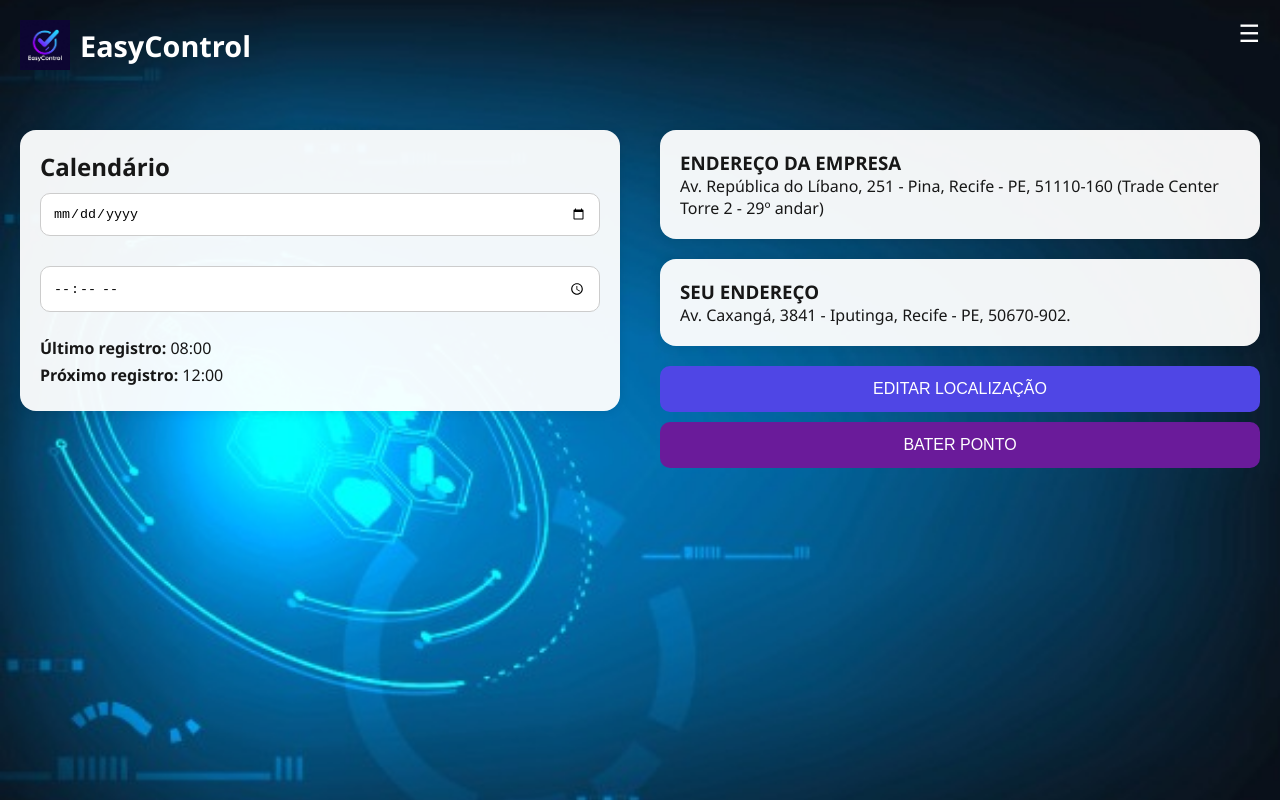
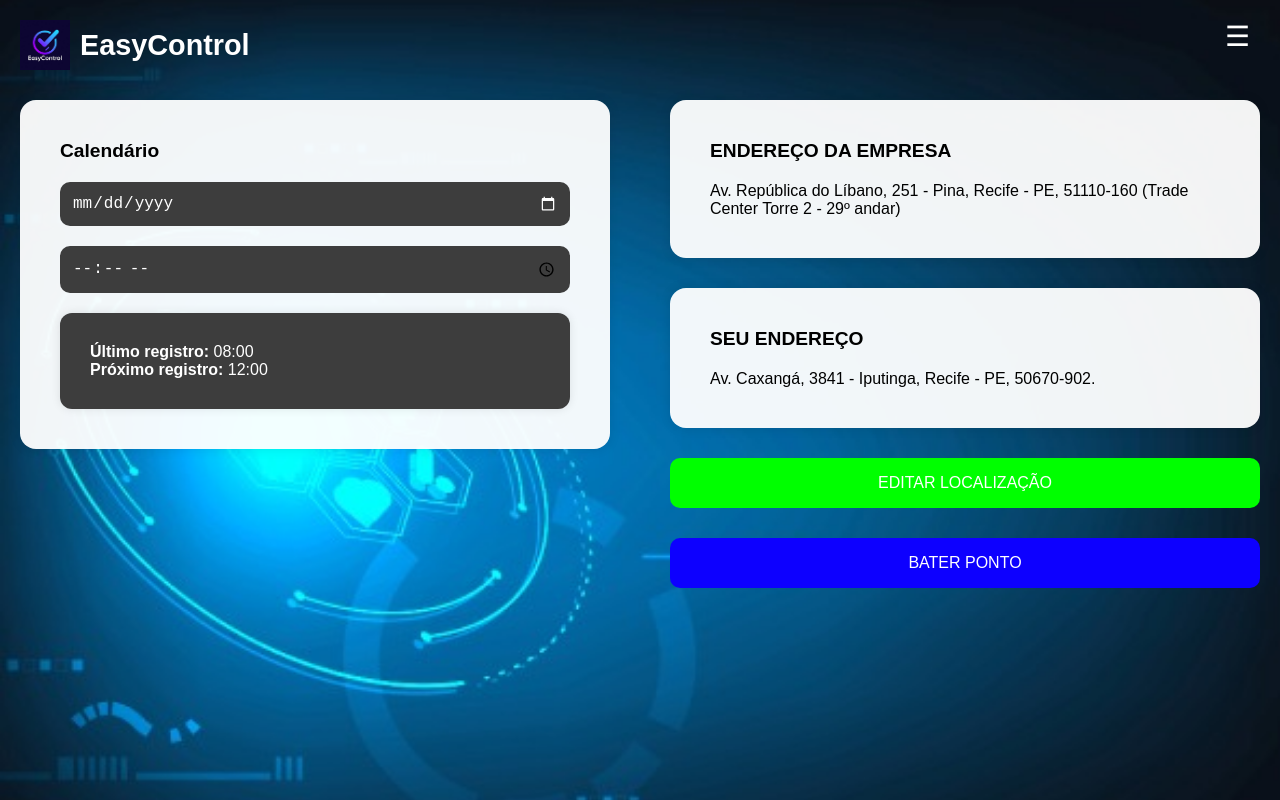
Before and after one commit to pedro06ph-hub/EasyControl-, a Next.js app: page /Menu in a window 1280 px wide. Built offline with nearby package versions, Linux system fonts and the light colour scheme.

Commit message:
Alterações

```diff
--- a/styles/Menu.module.css
+++ b/styles/Menu.module.css
@@ -1,18 +1,22 @@
 .page {
   width: 100%;
-  min-height: 100vh;
+  height: 100vh;
   background: url("/TelaFundoEasyControl.jpg") no-repeat center center;
   background-size: cover;
-  font-family: 'Segoe UI', sans-serif;
   padding: 20px;
   box-sizing: border-box;
+  display: flex;
+  flex-direction: column;
+  align-items: center;
+  position: relative;
 }
 
 .logoHeader {
   display: flex;
   align-items: center;
   gap: 10px;
-  margin-bottom: 20px;
+  margin-bottom: 30px;
+  align-self: flex-start;
 }
 
 .logoText {
@@ -24,28 +28,33 @@
 .userMenuButton {
   position: absolute;
   top: 20px;
-  right: 20px;
+  right: 30px;
+  z-index: 10;
 }
 
 .menuToggle {
-  font-size: 1.5rem;
-  background: none;
+  background: transparent;
   border: none;
+  font-size: 28px;
   color: white;
   cursor: pointer;
 }
 
 .dropdownMenu {
-  background-color: white;
-  border-radius: 10px;
+  position: absolute;
+  top: 50px;
+  right: 30px;
+  background-color: rgba(255, 255, 255, 0.95);
   padding: 20px;
-  box-shadow: 0 0 12px rgba(0,0,0,0.2);
-  margin-top: 10px;
+  border-radius: 12px;
+  box-shadow: 0 0 10px rgba(0,0,0,0.2);
+  width: 220px;
 }
 
 .userName {
   font-weight: bold;
   margin-bottom: 10px;
+  color: #333;
 }
 
 .dropdownMenu ul {
@@ -55,81 +64,103 @@
 }
 
 .dropdownMenu li {
-  padding: 10px 0;
+  padding: 8px 0;
+  border-bottom: 1px solid #ddd;
+  color: #222;
   cursor: pointer;
-  border-bottom: 1px solid #eee;
-  font-size: 0.95rem;
 }
 
-.dropdownMenu li:hover {
-  color: #4f46e5;
+.dropdownMenu li:last-child {
+  border-bottom: none;
 }
 
 .container {
   display: flex;
-  gap: 40px;
-  margin-top: 60px;
-  flex-wrap: wrap;
+  gap: 60px;
+  justify-content: center;
+  align-items: flex-start;
+  width: 100%;
+  max-width: 1400px;
 }
 
-.leftPanel,
-.rightPanel {
+.leftPanel, .rightPanel {
   flex: 1;
-  min-width: 300px;
+  display: flex;
+  flex-direction: column;
+  gap: 30px;
 }
 
-.calendarBox {
-  background-color: rgba(255,255,255,0.95);
-  padding: 20px;
+.calendarBox, .addressBox {
+  background-color: rgba(255, 255, 255, 0.95);
+  padding: 40px;
   border-radius: 16px;
+  color: #000000;
   box-shadow: 0 0 12px rgba(0,0,0,0.1);
 }
 
-.datePicker,
+.recordBox {
+  background-color: #3d3d3d;
+  padding: 30px;
+  border-radius: 12px;
+  color: white;
+  box-shadow: 0 0 10px rgba(0,0,0,0.1);
+}
+
+.calendarBox h2,
+.addressBox h3 {
+  margin-bottom: 20px;
+  font-weight: bold;
+  color: #000000;
+  font-size: 1.2rem;
+}
+
+.datePicker {
+  width: 100%;
+  padding: 12px;
+  font-size: 1rem;
+  margin-bottom: 20px;
+  border: none;
+  border-radius: 10px;
+  background-color: #3d3d3d;
+  color: white;
+}
+
+.datePicker::-webkit-calendar-picker-indicator {
+  filter: invert(1);
+}
+
 .timePicker {
   width: 100%;
   padding: 12px;
-  margin-top: 10px;
+  font-size: 1rem;
   margin-bottom: 20px;
+  border: none;
   border-radius: 10px;
-  border: 1px solid #ccc;
+  background-color: #3d3d3d;
+  color: white;
 }
 
-.recordBox p {
-  margin: 5px 0;
-}
-
-.addressBox {
-  background-color: rgba(255,255,255,0.95);
-  padding: 20px;
-  border-radius: 16px;
-  margin-bottom: 20px;
-  box-shadow: 0 0 12px rgba(0,0,0,0.1);
-}
-
-.btnEditarLoc,
-.btnRelogio {
-  width: 100%;
-  padding: 14px;
+.btnEditarLoc  {
+  padding: 16px;
   font-size: 1rem;
-  background-color: #4f46e5;
-  color: white;
   border: none;
   border-radius: 10px;
   cursor: pointer;
-  margin-bottom: 10px;
+  width: 100%;
+  background-color: #00ff00;
+  color: white;
 }
 
-.btnRelogio {
-  background-color: #6a1b9a;
+.btnRelogio{
+  padding: 16px;
+  font-size: 1rem;
+  border: none;
+  border-radius: 10px;
+  cursor: pointer;
+  width: 100%;
+  background-color: #0d00ff;
+  color: white;
 }
-
-.btnEditarLoc:hover,
-.btnRelogio:hover {
-  opacity: 0.9;
-}
-
-/* Modal de logout */
 .modalOverlay {
   position: fixed;
   top: 0;
```
Also changed, not shown: pages/Historico.js (+9 -3 lines).
